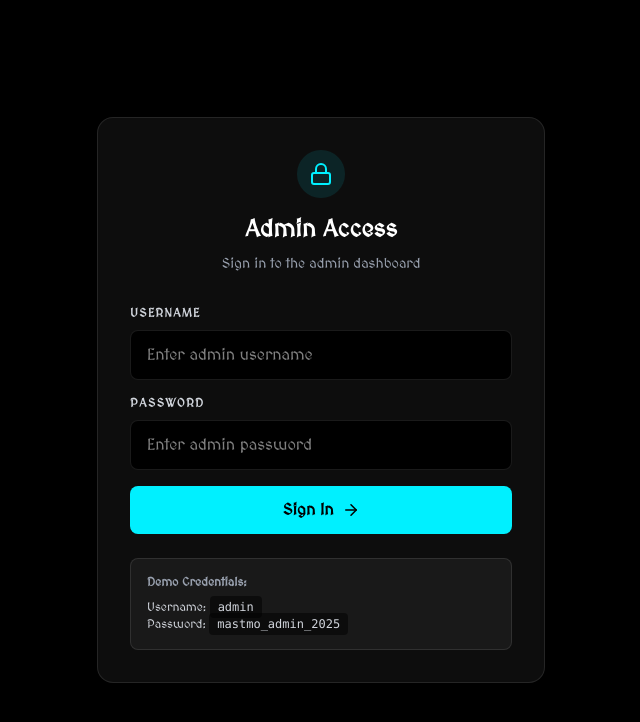
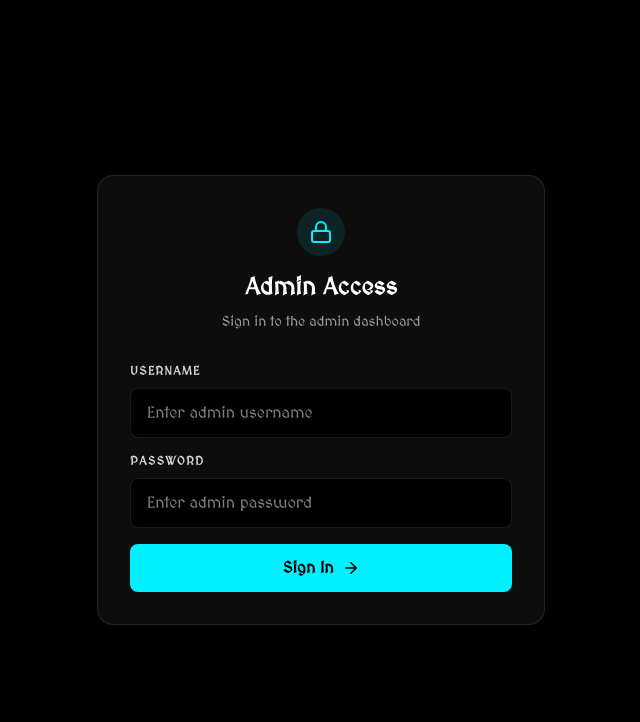
Before and after one commit to yashwanth8634/MastmoClub-vgnt, a Next.js app: page /admin/login in a window 1280 px wide. Shown: the top 722 px of the page, without its empty margins (319-959 px from the left). Built offline with nearby package versions, Linux system fonts and the light colour scheme.

Commit message:
Remove exposed demo credentials from admin login page

```diff
--- a/src/app/admin/login/page.tsx
+++ b/src/app/admin/login/page.tsx
@@ -73,12 +73,6 @@ export default function AdminLogin() {
             {loading ? <Loader2 className="animate-spin" /> : <>Sign In <ArrowRight size={18} /></>}
           </button>
         </form>
-
-        <div className="mt-6 p-4 bg-white/5 border border-white/10 rounded-lg">
-          <p className="text-xs text-gray-400 mb-2"><strong>Demo Credentials:</strong></p>
-          <p className="text-xs text-gray-300">Username: <code className="bg-black/50 px-2 py-1 rounded">admin</code></p>
-          <p className="text-xs text-gray-300">Password: <code className="bg-black/50 px-2 py-1 rounded">mastmo_admin_2025</code></p>
-        </div>
       </div>
     </div>
   );
```
